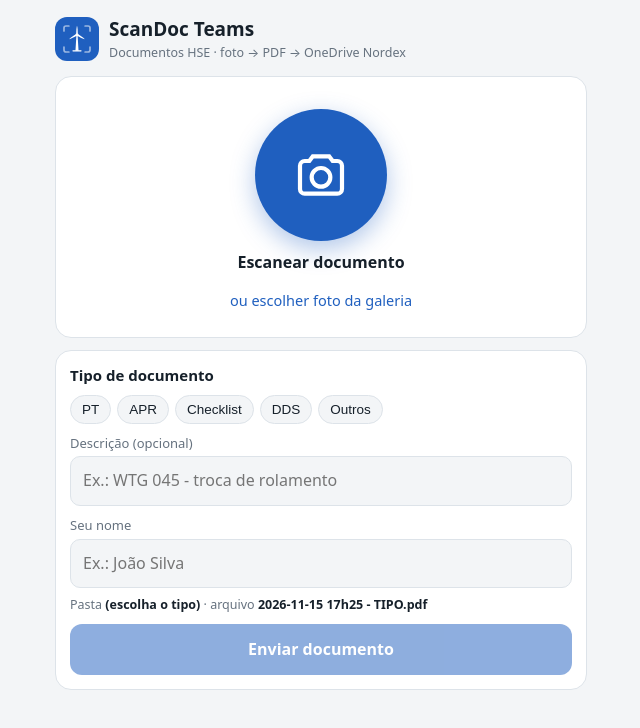
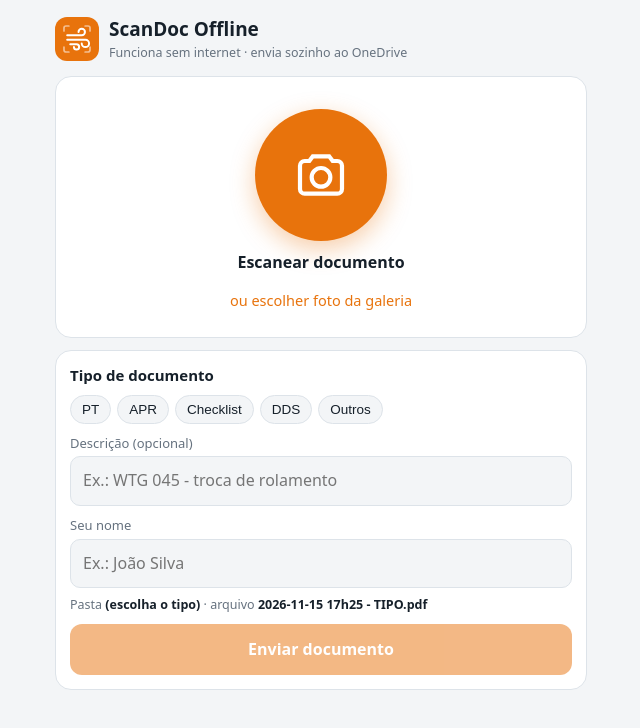
Before and after one commit to scan-cajuina/scandoc, a plain HTML site: page index.html in a window 1280 px wide. Shown: the whole page, without its empty margins (319-959 px from the left). Drawn offline with nearby package versions, Linux system fonts and the light colour scheme.

Commit message:
Novo visual laranja (vento): index.html

```diff
--- a/index.html
+++ b/index.html
@@ -3,22 +3,22 @@
 <head>
 <meta charset="utf-8">
 <meta name="viewport" content="width=device-width,initial-scale=1">
-<title>ScanDoc Teams</title>
+<title>ScanDoc Offline</title>
 <link rel="manifest" href="manifest.webmanifest">
-<meta name="theme-color" content="#1f5fbf">
+<meta name="theme-color" content="#e8730c">
 <link rel="icon" href="icon-192.png">
 <link rel="apple-touch-icon" href="icon-192.png">
 <meta name="apple-mobile-web-app-capable" content="yes">
 <meta name="mobile-web-app-capable" content="yes">
-<meta name="apple-mobile-web-app-title" content="ScanDoc Teams">
+<meta name="apple-mobile-web-app-title" content="ScanDoc Offline">
 <script src="https://cdnjs.cloudflare.com/ajax/libs/jspdf/2.5.1/jspdf.umd.min.js"></script>
 <style>
   :root{
     --bg:#f3f5f7; --card:#fff; --ink:#16202a; --muted:#66727f; --line:#dde3e9;
-    --acc:#1f5fbf; --acc2:#2b74e0; --warn:#b54708; --err:#b42318; --ok:#067647;
+    --acc:#e8730c; --acc2:#f08a24; --warn:#b54708; --err:#b42318; --ok:#067647;
   }
   @media (prefers-color-scheme: dark){
-    :root{ --bg:#0f1418; --card:#182028; --ink:#e8eef3; --muted:#93a1ad; --line:#2a3540; --acc:#4a8cf0; --acc2:#6aa2f5; }
+    :root{ --bg:#0f1418; --card:#182028; --ink:#e8eef3; --muted:#93a1ad; --line:#2a3540; --acc:#f59a3d; --acc2:#f7b267; }
   }
   *{box-sizing:border-box}
   html,body{margin:0;background:var(--bg);color:var(--ink);font:16px/1.45 system-ui,-apple-system,"Segoe UI",Roboto,sans-serif}
@@ -29,7 +29,7 @@
   header small{display:block;color:var(--muted);font-size:12.5px;font-weight:400}
   .card{background:var(--card);border:1px solid var(--line);border-radius:16px;padding:14px;margin-bottom:12px}
   .shoot{display:flex;flex-direction:column;align-items:center;gap:10px;padding:18px 0 6px}
-  .camBtn{width:132px;height:132px;border-radius:50%;border:none;background:var(--acc);color:#fff;display:grid;place-items:center;cursor:pointer;box-shadow:0 8px 24px rgba(31,95,191,.35);transition:transform .1s}
+  .camBtn{width:132px;height:132px;border-radius:50%;border:none;background:var(--acc);color:#fff;display:grid;place-items:center;cursor:pointer;box-shadow:0 8px 24px rgba(232,115,12,.35);transition:transform .1s}
   .camBtn:active{transform:scale(.96)}
   .camBtn svg{width:56px;height:56px}
   .link{background:none;border:none;color:var(--acc);font:inherit;font-size:14.5px;cursor:pointer;padding:6px}
@@ -55,7 +55,7 @@
   .msg{border-radius:12px;padding:12px;font-size:14px;margin-top:10px;display:none}
   .msg.show{display:block}
   .msg.ok{background:rgba(6,118,71,.1);border:1px solid rgba(6,118,71,.35)}
-  .msg.info{background:rgba(31,95,191,.08);border:1px solid rgba(31,95,191,.35)}
+  .msg.info{background:rgba(232,115,12,.08);border:1px solid rgba(232,115,12,.35)}
   .fila{background:#fff7e6;border:1px solid #f0c36d;color:#7a4b00;border-radius:12px;padding:10px 12px;font-size:14px;margin-bottom:12px;display:none}
   .msg.err{background:rgba(180,35,24,.08);border:1px solid rgba(180,35,24,.35)}
   .recent li{list-style:none;padding:8px 0;border-bottom:1px solid var(--line);font-size:13.5px}
@@ -78,8 +78,8 @@
 <body>
 <div class="wrap">
   <header>
-    <div class="logo"><svg viewBox="60 60 392 392" width="30" height="30"><g fill="none" stroke="#fff" stroke-opacity=".55" stroke-width="22" stroke-linecap="round"><path d="M86 150V112a26 26 0 0 1 26-26h38"/><path d="M362 86h38a26 26 0 0 1 26 26v38"/><path d="M426 362v38a26 26 0 0 1-26 26h-38"/><path d="M150 426h-38a26 26 0 0 1-26-26v-38"/></g><path d="M248 214 L264 214 L276 410 L236 410 Z" fill="#fff"/><rect x="196" y="404" width="120" height="14" rx="7" fill="#fff"/><g transform="translate(256 200)" fill="#fff"><path d="M-9 0 C-12 -50 -6 -96 0 -118 C 8 -96 12 -50 9 0 Z"/><path d="M-9 0 C-12 -50 -6 -96 0 -118 C 8 -96 12 -50 9 0 Z" transform="rotate(120)"/><path d="M-9 0 C-12 -50 -6 -96 0 -118 C 8 -96 12 -50 9 0 Z" transform="rotate(240)"/><circle r="20"/></g></svg></div>
-    <div><h1>ScanDoc Teams</h1><small>Documentos HSE · foto → PDF → OneDrive Nordex</small></div>
+    <div class="logo"><svg viewBox="60 60 392 392" width="30" height="30"><g fill="none" stroke="#fff" stroke-opacity=".55" stroke-width="22" stroke-linecap="round"><path d="M86 150V112a26 26 0 0 1 26-26h38"/><path d="M362 86h38a26 26 0 0 1 26 26v38"/><path d="M426 362v38a26 26 0 0 1-26 26h-38"/><path d="M150 426h-38a26 26 0 0 1-26-26v-38"/></g><g fill="none" stroke="#fff" stroke-width="26" stroke-linecap="round"><path d="M128 206H318a42 42 0 1 0-42-42"/><path d="M128 266H366a48 48 0 1 1-48 48"/><path d="M168 326H250a34 34 0 1 1-34 34"/></g></svg></div>
+    <div><h1>ScanDoc Offline</h1><small>Funciona sem internet · envia sozinho ao OneDrive</small></div>
   </header>
 
   <section id="home">
@@ -273,9 +273,9 @@ function drawEd(){
   const p=S.corners.map(c=>[c[0]*k,c[1]*k]);
   edx.fillStyle="rgba(0,0,0,.45)";
   edx.beginPath(); edx.rect(0,0,cw,ch); edx.moveTo(p[0][0],p[0][1]); for(let i=3;i>=0;i--) edx.lineTo(p[i][0],p[i][1]); edx.closePath(); edx.fill("evenodd");
-  edx.strokeStyle="#4aa3ff"; edx.lineWidth=2.5;
+  edx.strokeStyle="#ffb020"; edx.lineWidth=2.5;
   edx.beginPath(); p.forEach((q,i)=>i?edx.lineTo(q[0],q[1]):edx.moveTo(q[0],q[1])); edx.closePath(); edx.stroke();
-  p.forEach((q,i)=>{ edx.beginPath(); edx.arc(q[0],q[1], drag===i?16:12, 0, Math.PI*2); edx.fillStyle="rgba(74,163,255,.35)"; edx.fill(); edx.lineWidth=3; edx.stroke(); });
+  p.forEach((q,i)=>{ edx.beginPath(); edx.arc(q[0],q[1], drag===i?16:12, 0, Math.PI*2); edx.fillStyle="rgba(255,176,32,.35)"; edx.fill(); edx.lineWidth=3; edx.stroke(); });
 }
 function evPt(e){ const r=ed.getBoundingClientRect(); return [(e.clientX-r.left)/view.k,(e.clientY-r.top)/view.k]; }
 ed.addEventListener("pointerdown",e=>{
```
